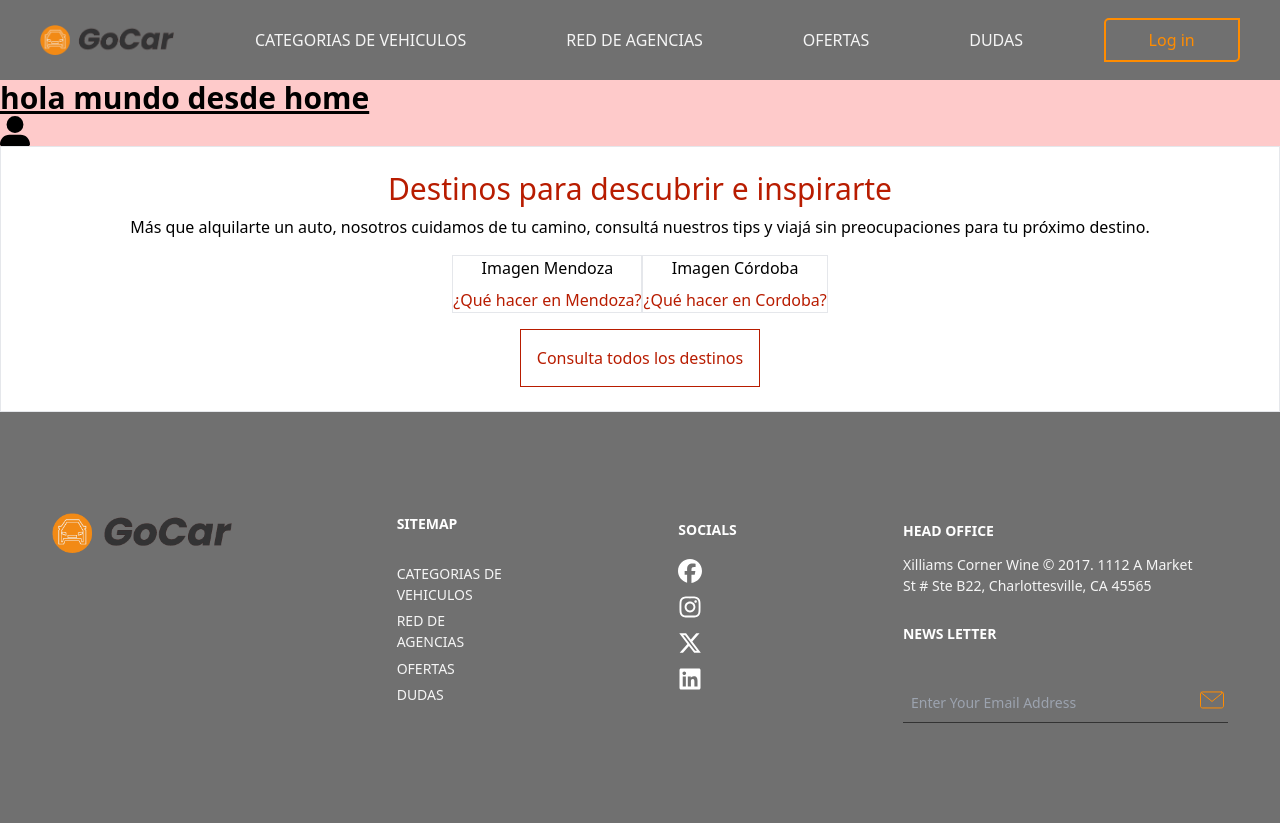
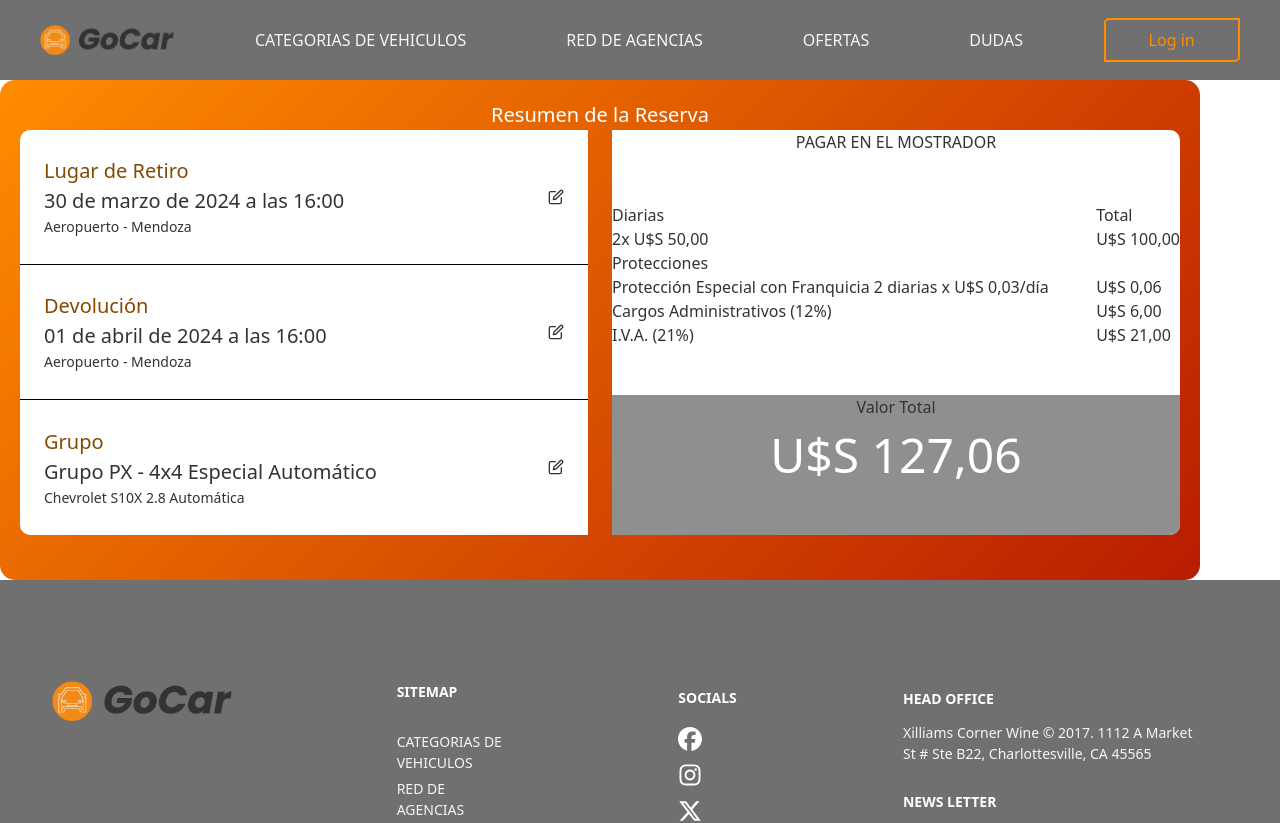
Before and after one commit to MatiasCoronel1312/s14-13-n-java, a React (Vite) app in the folder Frontend/: page / in a window 1280 px wide. Shown: the top 823 px of the page. Built offline with nearby package versions, Linux system fonts and the light colour scheme.

Commit message:
FEAT: Summary Booking

```diff
--- a/Frontend/src/App.tsx
+++ b/Frontend/src/App.tsx
@@ -5,15 +5,17 @@ import MainRouter from "./router/mainRouter";
 import TimeLine from "./components/timeline/TimeLine";
 import TarifasSection from "./components/TarifasSection/TarifasSection";
 import CoberturasSection from "./components/CoberturasSection/CoberturasSection";
+import SummaryBooking from "./components/SummaryBooking/SummaryBooking";
 
 function App() {
   return (
     <>
       <MainRouter />
-      <TimeLine />
+      {/* <TimeLine />
       <TarifasSection />
       <CoberturasSection />
-      <SelectForCategory />
+      <SelectForCategory /> */}
+
     </>
   );
 }
--- /dev/null
+++ b/Frontend/src/components/SummaryBooking/SummaryBooking.tsx
@@ -0,0 +1,91 @@
+import { FiEdit } from "react-icons/fi";
+
+const SummaryBooking = () => {
+
+  return (
+    <div className="Gradient-T p-5 w-[1200px] h-[500px] rounded-[15px]">
+      <h1 className="text-center text-[20px] text-white "> Resumen de la Reserva</h1>
+      <div className="flex text-text ">
+
+          <div className="flex flex-col bg-white w-[580px] h-[405px] rounded-l-[10px] me-3 ">
+            <div className="flex justify-between h-1/3 px-6 border-b-[1px] border-black">
+              <div className="flex flex-col my-auto">
+                <h1 className="text-[#854900] text-[20px] ">Lugar de Retiro</h1>
+                <p className="text-text text-[20px]">30 de marzo de 2024 a las 16:00</p>
+                <p className="text-text text-[14px]">Aeropuerto - Mendoza</p>
+              </div>
+              <div className="flex justify-center items-center ">
+
+                <p className="ml-5"><FiEdit /></p>
+              </div>
+            </div>
+
+            <div className="flex justify-between h-1/3 px-6 border-b-[1px] border-black">
+              <div className="flex flex-col my-auto">
+                <h1 className="text-[#854900] text-[20px] ">Devolución</h1>
+                <p className="text-text text-[20px]">01 de abril de 2024 a las 16:00</p>
+                <p className="text-text text-[14px]">Aeropuerto - Mendoza</p>
+              </div>
+              <div className="flex justify-center items-center ">
+
+                <p className="ml-5"><FiEdit /></p>
+              </div>
+            </div>
+
+            <div className="flex justify-between h-1/3 px-6">
+              <div className="flex flex-col my-auto">
+                <h1 className="text-[#854900] text-[20px] ">Grupo</h1>
+                <p className="text-text text-[20px]">Grupo PX - 4x4 Especial Automático</p>
+                <p className="text-text text-[14px]">Chevrolet S10X 2.8 Automática</p>
+              </div>
+              <div className="flex justify-center items-center ">
+
+                <p className="ml-5"><FiEdit /></p>
+              </div>
+            </div>
+
+          </div>
+
+
+
+        <div className="flex flex-col bg-white w-[580px] h-[405px] rounded-r-[10px] justify-between ms-3">
+          <h1 className=" text-center">PAGAR EN EL MOSTRADOR</h1>
+          <div className="flex flex-row justify-between">
+
+
+            <div className="flex flex-col">
+              <p>Diarias</p>
+              <p>2x U$S 50,00</p>
+              <p>Protecciones</p>
+              <p>Protección Especial con Franquicia 2 diarias x U$S 0,03/día</p>
+              <p>Cargos Administrativos (12%)</p>
+              <p>I.V.A. (21%)</p>
+            </div>
+
+            <div className="flex flex-col">
+
+              <p>Total</p>
+              <p>U$S 100,00</p>
+              <p>&nbsp;</p>
+              <p>U$S 0,06</p>
+              <p>U$S 6,00</p>
+              <p>U$S 21,00</p>
+
+            </div>
+          </div>
+          <div className="flex flex-col items-center align-middle text-center bg-[#8F8F8F] w-full h-[140px] rounded-br-[10px]">
+            <p className="text-center place-self-center flex">Valor Total</p>
+            <p className=" text-[48px] text-white font-sans">U$S 127,06</p>
+          </div>
+
+
+        </div>
+
+
+      </div>
+
+    </div>
+
+  )
+}
+export default SummaryBooking;
--- a/Frontend/src/pages/Home.tsx
+++ b/Frontend/src/pages/Home.tsx
@@ -1,13 +1,10 @@
-import { FaUserLarge } from "react-icons/fa6"
-import TurismoHome from "../components/turismo/TurismoHome"
+import SummaryBooking from "../components/SummaryBooking/SummaryBooking"
+
 
 const Home = () => {
   return (
     <div>
-      <p className="text-3xl font-bold underline bg-red-200">hola mundo desde home
-      <FaUserLarge/>
-      </p>
-      <TurismoHome />
+       <SummaryBooking/>
     </div>
   )
 }
```
